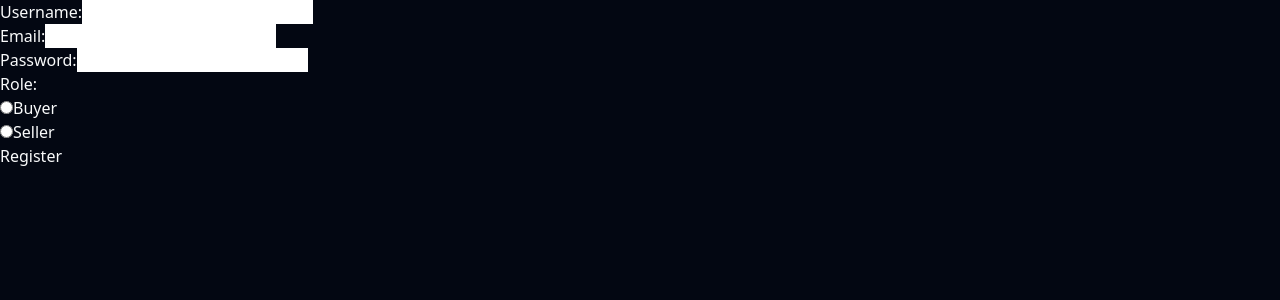
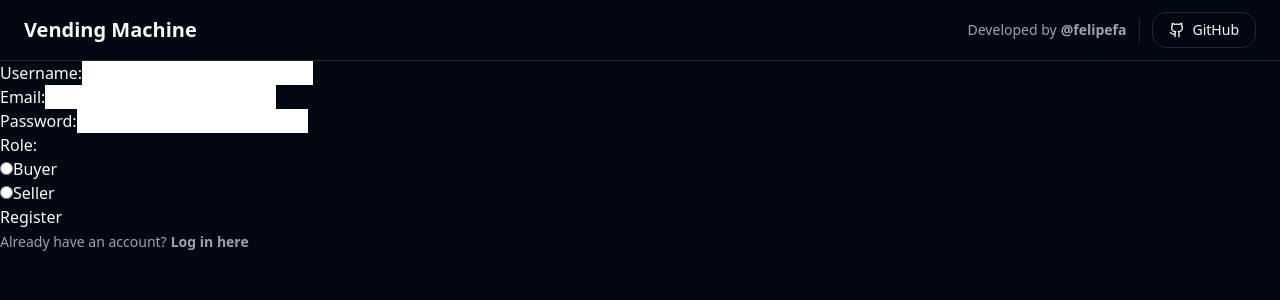
Before and after one commit to felipefa/vending-machine-web, a React (Vite) app: page /register in a window 1280 px wide. Shown: the top 300 px of the page. Built offline with nearby package versions, Linux system fonts and the light colour scheme.

Commit message:
feat: apply main layout to other pages

```diff
--- a/src/pages/userLoginPage/index.tsx
+++ b/src/pages/userLoginPage/index.tsx
@@ -1,4 +1,6 @@
 import React, { useState } from 'react';
+
+import { MainLayout } from '@/layout/mainLayout';
 
 interface User {
   username: string;
@@ -19,7 +21,7 @@ export function UserLoginPage() {
   };
 
   return (
-    <div>
+    <MainLayout>
       <h1>User Login</h1>
       <form onSubmit={handleSubmit}>
         <label>
@@ -44,6 +46,14 @@ export function UserLoginPage() {
         <br />
         <button type="submit">Login</button>
       </form>
-    </div>
+      <div>
+        <span className="text-sm text-muted-foreground">
+          Don't have an account yet?
+          <a className="font-bold hover:underline ml-1" href="/register">
+            Sign up here
+          </a>
+        </span>
+      </div>
+    </MainLayout>
   );
 }
--- a/src/pages/userRegistrationPage/index.tsx
+++ b/src/pages/userRegistrationPage/index.tsx
@@ -1,4 +1,6 @@
 import { useState } from 'react';
+
+import { MainLayout } from '@/layout/mainLayout';
 
 export function UserRegistrationPage() {
   const [username, setUsername] = useState('');
@@ -28,6 +30,7 @@ export function UserRegistrationPage() {
   };
 
   return (
+    <MainLayout>
       <form onSubmit={handleSubmit}>
         <label>
           Username:
@@ -74,5 +77,14 @@ export function UserRegistrationPage() {
         <br />
         <button type="submit">Register</button>
       </form>
+      <div>
+        <span className="text-sm text-muted-foreground">
+          Already have an account?
+          <a className="font-bold hover:underline ml-1" href="/login">
+            Log in here
+          </a>
+        </span>
+      </div>
+    </MainLayout>
   );
 }
```
Lines whose indentation alone changed are shown as unchanged.
